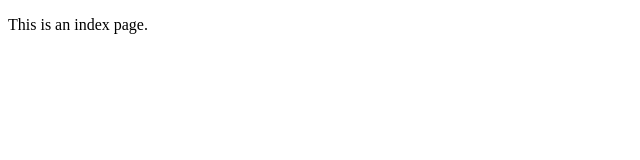
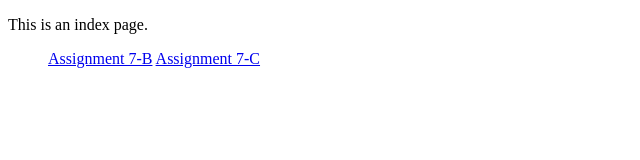
Before and after one commit to BrookMck/brookmck.github.io, a plain HTML site: page index.html in a window 1280 px wide. Shown: the whole page, without its empty margins (0-640 px from the left). Drawn offline with Linux system fonts and the light colour scheme.

Commit message:
Add files via upload

```diff
--- a/index.html
+++ b/index.html
@@ -10,5 +10,9 @@
     <p>This is an index page.</p>
 </body>
 
+<ul>
+    <a href="./McKinney 7-B.html">Assignment 7-B</a>
+    <a href="./Assignment 7-C.html">Assignment 7-C</a>
+</ul>
 
 </html>
```
